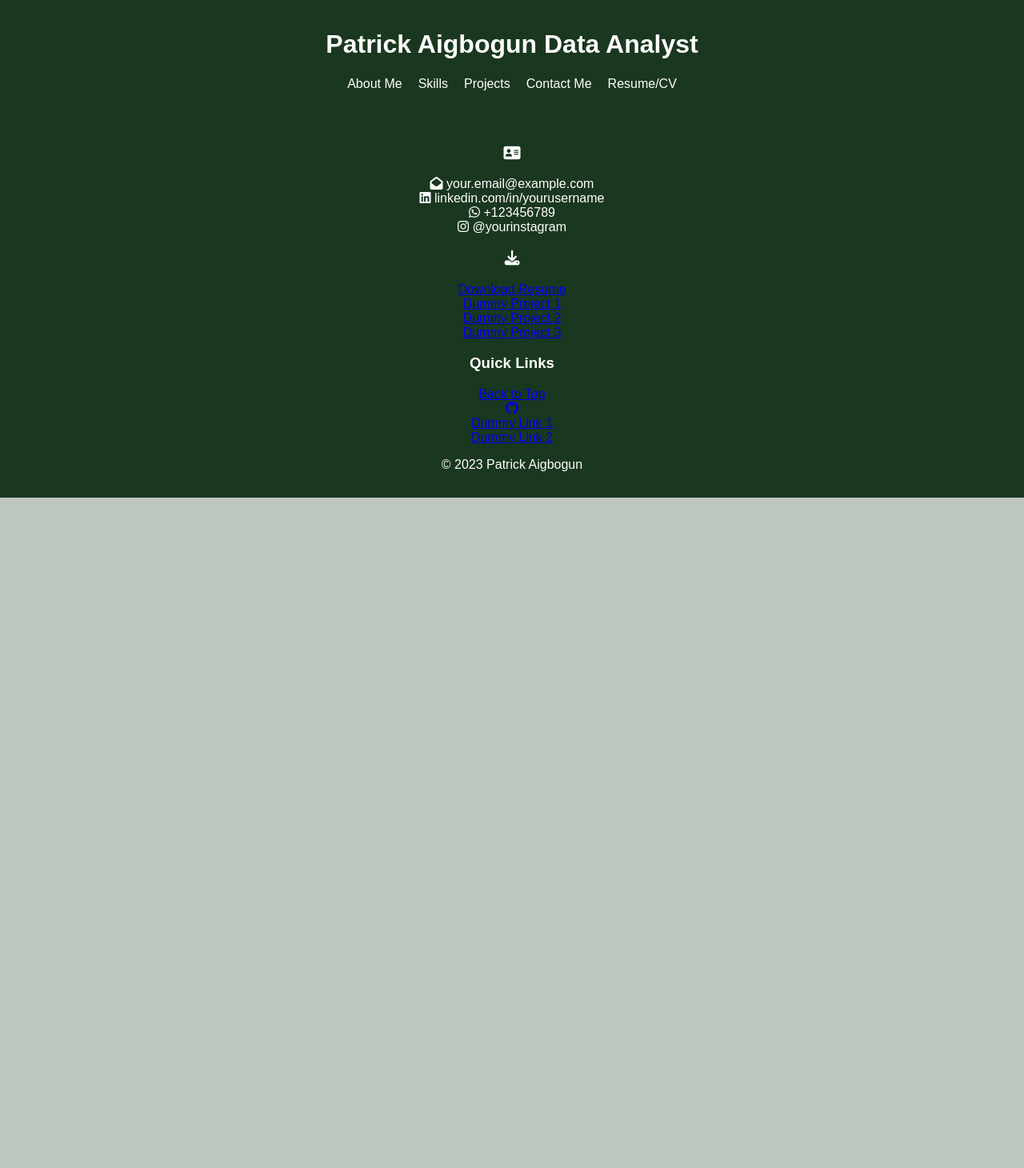
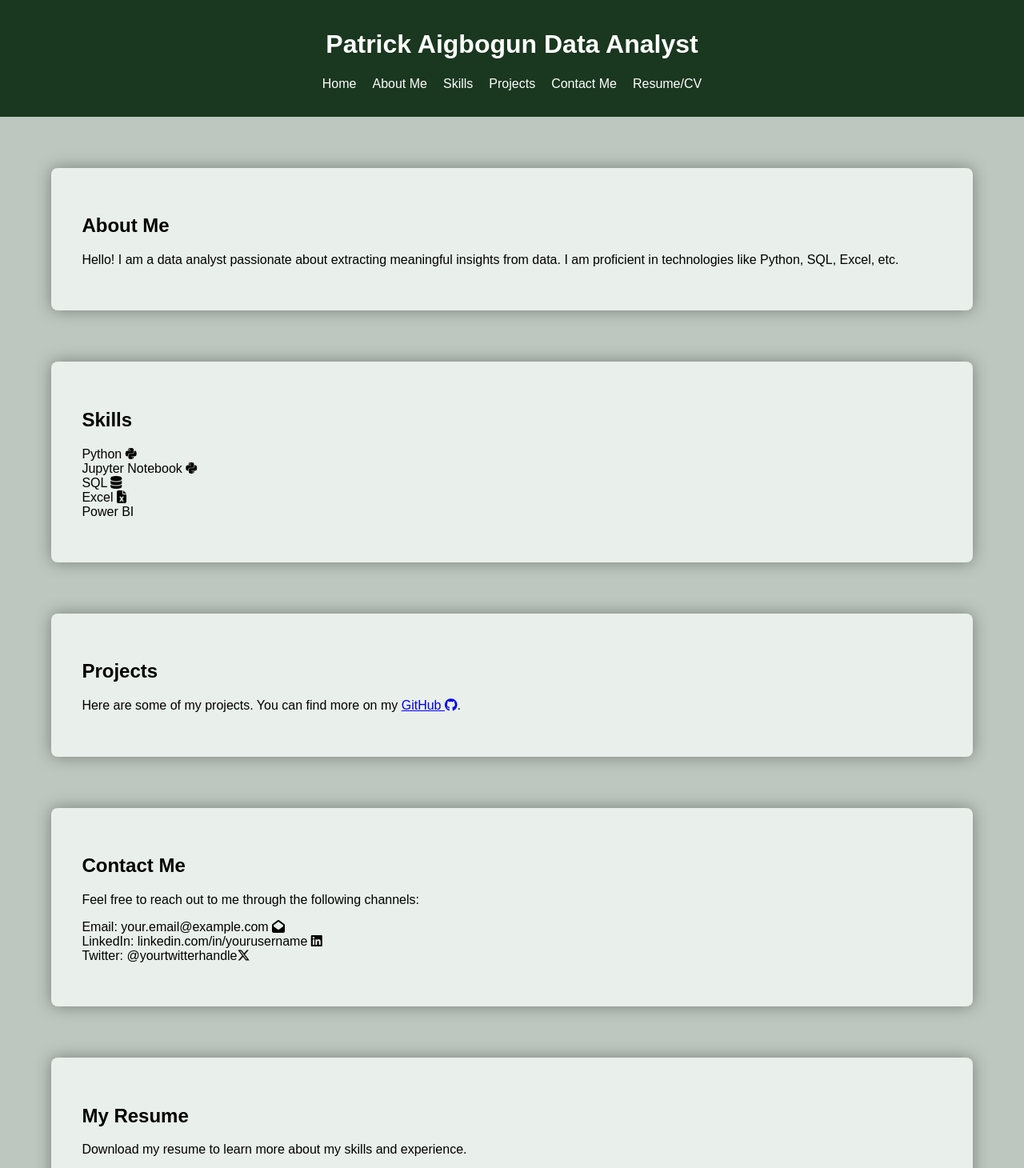
Before and after one commit to patrickaigbogun/data-analyst-portfolio, a React (Create React App) app: page / in a window 1280 px wide. Shown: the top 1460 px of the page at 80% size. Before the commit the page ends 800 px from the top, so only its background shows below. Built offline with nearby package versions, Linux system fonts and the light colour scheme.

Commit message:
successfuly implemented routing to the site this was done by creating a new home component and importing the sections into it

```diff
--- a/src/App.js
+++ b/src/App.js
@@ -2,6 +2,7 @@
 
 import React from 'react';
 import { Routes, Route } from "react-router-dom"
+import Home from './components/Home';
 import Header from './components/Header';
 import About from './components/About';
 import Skills from './components/Skills';
@@ -17,12 +18,13 @@ function App() {
     <div className="App">
       <Header/>
       <Routes>
-        {/*  <Route path="/" element={ <Home/> } /> */}
+          <Route path="/" element={ <Home/> } />
           <Route path="./components/About" element={ <About/> } />
           <Route path="./components/Skills" element={ <Skills/> } />
           <Route path="./components/Projects" element={ <Projects/> } />
           <Route path="./components/Contact" element={ <Contact/> } />
           <Route path="./components/Resume" element={ <Resume/> } />
+          <Route path="*" element={ '404 Page Not Found' } />
       </Routes>
       <Footer/>
     </div>
--- a/src/components/Header.js
+++ b/src/components/Header.js
@@ -10,7 +10,7 @@ const Header = () => {
       <h1>Patrick Aigbogun Data Analyst</h1>
       <nav>
         <ul className="horizontal-menu">
-         {/*<li><Link to="/">Home</Link></li>*/}
+          <li><Link to="/">Home</Link></li>
           <li><Link to="./About.js">About Me</Link></li>
           <li><Link to="./Skills.js">Skills</Link></li>
           <li><Link to="./Projects.js">Projects</Link></li>
--- /dev/null
+++ b/src/components/Home.js
@@ -0,0 +1,21 @@
+import React from 'react'
+import '../styles.css';
+import About from './About';
+import Skills from './Skills';
+import Projects from './Projects';
+import Contact from './Contact';
+import Resume from './Resume';
+
+const Home = () => {
+  return (
+    <div>
+        <About/>
+        <Skills/>
+        <Projects/>
+        <Contact/>
+        <Resume/>
+    </div>
+  )
+}
+
+export default Home
```
